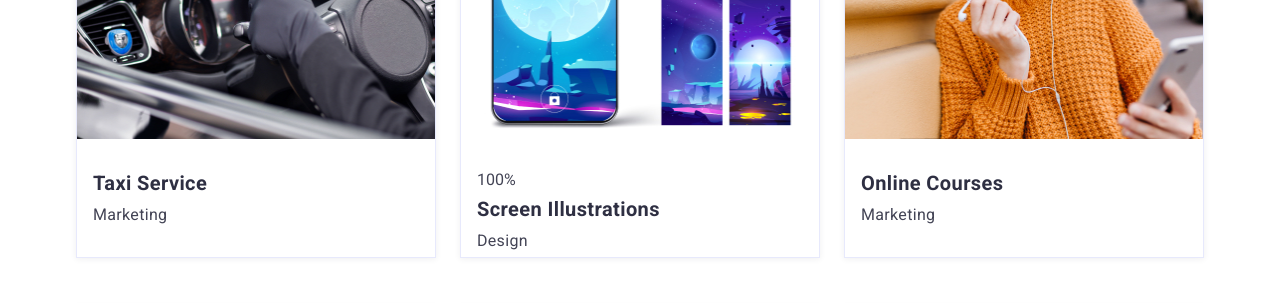
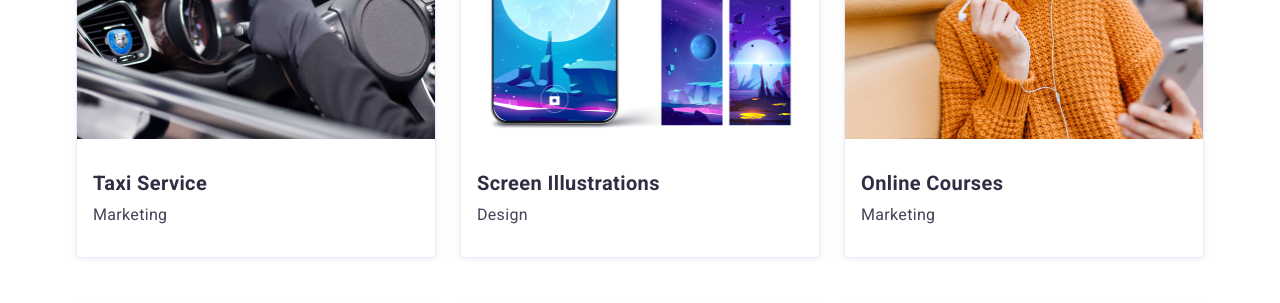
Before and after one commit to MajorIvan/goit-markup-hw-04, a plain HTML site: page portfolio.html in a window 1280 px wide. Shown: the part 920-1223 px from the top of the page. Drawn offline with nearby package versions, Linux system fonts and the light colour scheme.

Commit message:
Update portfolio.html

```diff
--- a/portfolio.html
+++ b/portfolio.html
@@ -68,7 +68,7 @@
                     </li>
                     <li class="card">
                         <img class="projects-img" src="./images/screen_illustrations.jpg" alt="Screen Illustrations" style="width: 100%; height: 300px;">
-                        <div class="card-wrap">100%
+                        <div class="card-wrap">
                             <h3 class="sub-title">Screen Illustrations</h3>
                             <p class="regular-text">Design</p>
                         </div>
```
